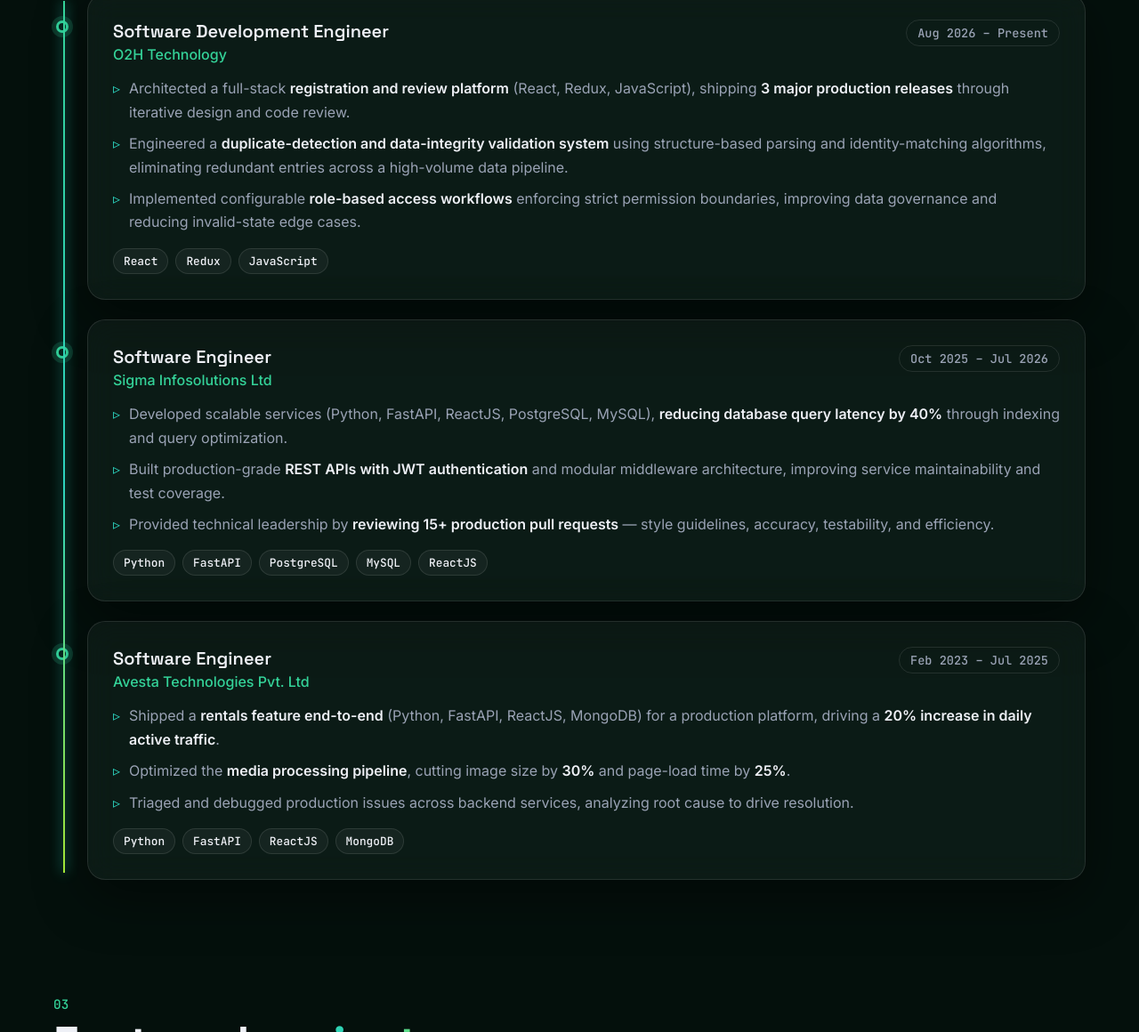
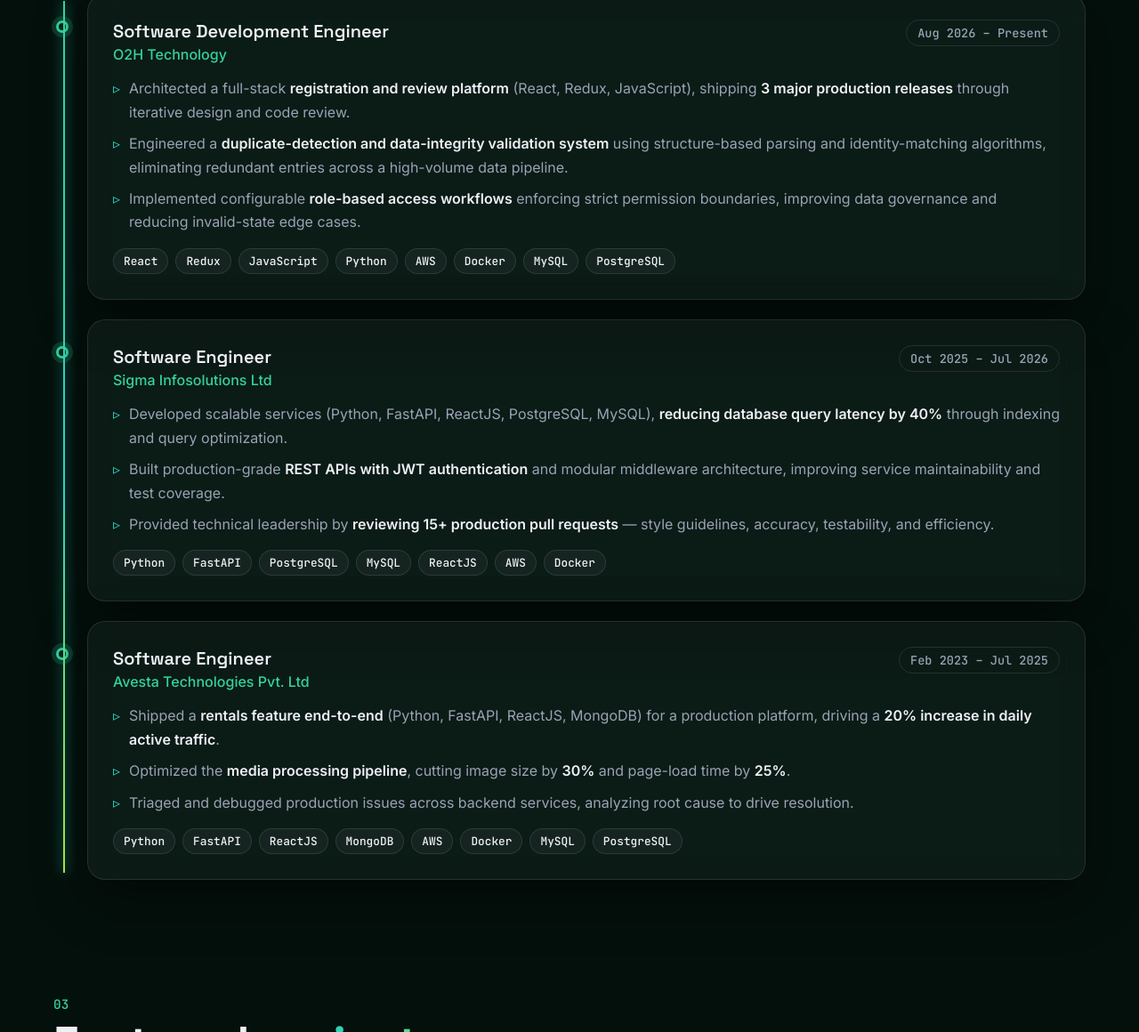
Before and after one commit to Aryan071/Portfolio, a plain HTML site: page index.html in a window 1280 px wide. Shown: the part 2148-3308 px from the top of the page at 89% size. Drawn offline with Linux system fonts and the light colour scheme.

Commit message:
Experience: show Python, AWS, Docker, MySQL and PostgreSQL on all three roles

```diff
--- a/index.html
+++ b/index.html
@@ -197,7 +197,7 @@
                 <li>Engineered a <strong>duplicate-detection and data-integrity validation system</strong> using structure-based parsing and identity-matching algorithms, eliminating redundant entries across a high-volume data pipeline.</li>
                 <li>Implemented configurable <strong>role-based access workflows</strong> enforcing strict permission boundaries, improving data governance and reducing invalid-state edge cases.</li>
               </ul>
-              <div class="chips"><span class="chip">React</span><span class="chip">Redux</span><span class="chip">JavaScript</span></div>
+              <div class="chips"><span class="chip">React</span><span class="chip">Redux</span><span class="chip">JavaScript</span><span class="chip">Python</span><span class="chip">AWS</span><span class="chip">Docker</span><span class="chip">MySQL</span><span class="chip">PostgreSQL</span></div>
             </article>
           </li>
           <li class="t-item reveal">
@@ -212,7 +212,7 @@
                 <li>Built production-grade <strong>REST APIs with JWT authentication</strong> and modular middleware architecture, improving service maintainability and test coverage.</li>
                 <li>Provided technical leadership by <strong>reviewing 15+ production pull requests</strong> — style guidelines, accuracy, testability, and efficiency.</li>
               </ul>
-              <div class="chips"><span class="chip">Python</span><span class="chip">FastAPI</span><span class="chip">PostgreSQL</span><span class="chip">MySQL</span><span class="chip">ReactJS</span></div>
+              <div class="chips"><span class="chip">Python</span><span class="chip">FastAPI</span><span class="chip">PostgreSQL</span><span class="chip">MySQL</span><span class="chip">ReactJS</span><span class="chip">AWS</span><span class="chip">Docker</span></div>
             </article>
           </li>
           <li class="t-item reveal">
@@ -227,7 +227,7 @@
                 <li>Optimized the <strong>media processing pipeline</strong>, cutting image size by <strong>30%</strong> and page-load time by <strong>25%</strong>.</li>
                 <li>Triaged and debugged production issues across backend services, analyzing root cause to drive resolution.</li>
               </ul>
-              <div class="chips"><span class="chip">Python</span><span class="chip">FastAPI</span><span class="chip">ReactJS</span><span class="chip">MongoDB</span></div>
+              <div class="chips"><span class="chip">Python</span><span class="chip">FastAPI</span><span class="chip">ReactJS</span><span class="chip">MongoDB</span><span class="chip">AWS</span><span class="chip">Docker</span><span class="chip">MySQL</span><span class="chip">PostgreSQL</span></div>
             </article>
           </li>
         </ol>
```
